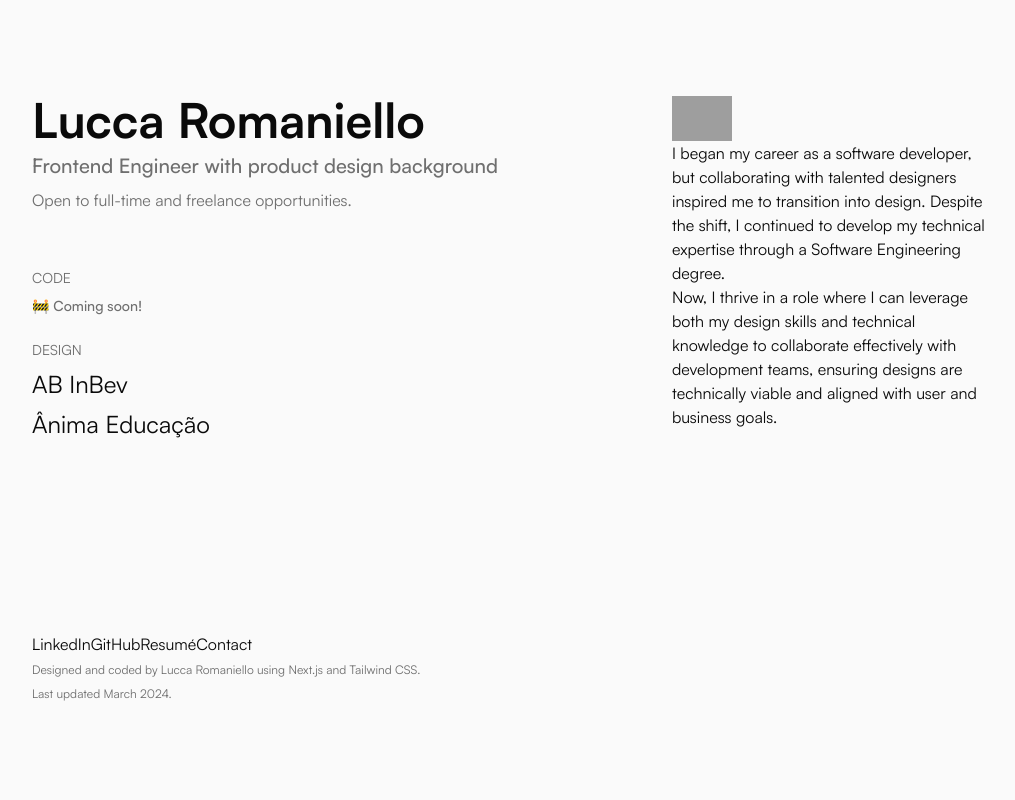
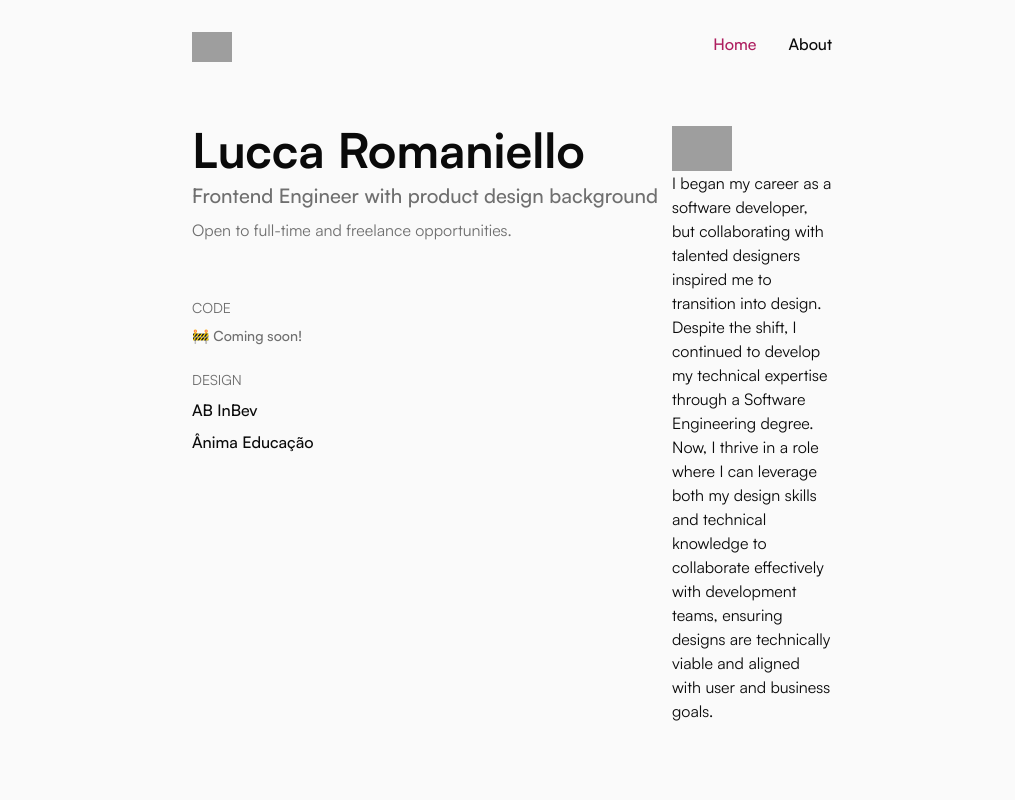
Before and after one commit to luccaromaniello/portfolio, a Next.js app: page / in a window 1280 px wide. Shown: the top 800 px of the page, without its empty margins (128-1143 px from the left). Built offline with nearby package versions, Linux system fonts and the light colour scheme; grey boxes are pictures that could not be loaded.

Commit message:
Structure top nav and reestyle menu items

```diff
--- a/src/app/page.tsx
+++ b/src/app/page.tsx
@@ -1,9 +1,12 @@
 import SideNavigation from "@/components/SideNavigation";
+import TopNavigation from "@/components/TopNavigation";
 import Image from "next/image";
 
 export default function Home() {
   return (
-    <main className="grid grid-cols-[480px_1fr] gap-40 px-40 py-24 h-screen">
+    <div className="flex flex-col gap-16 px-80 py-8">
+      <TopNavigation />
+      <main className="grid grid-cols-[480px_1fr] h-screen">
         <SideNavigation />
         <div>
           <Image
@@ -17,5 +20,6 @@ export default function Home() {
           <p>Now, I thrive in a role where I can leverage both my design skills and technical knowledge to collaborate effectively with development teams, ensuring designs are technically viable and aligned with user and business goals.</p>
         </div>
       </main>
+    </div>
   );
 }
--- a/src/components/LogoHeader/index.tsx
+++ b/src/components/LogoHeader/index.tsx
@@ -1,6 +1,3 @@
-import Link from "next/link";
-// import Image from "next/image";
-
 export default function Footer() {
   return (
     <div className="flex flex-col gap-2">
--- a/src/components/MenuItem/index.tsx
+++ b/src/components/MenuItem/index.tsx
@@ -8,6 +8,6 @@ interface MenuItemProps {
 
 export const MenuItem = ({ name, pageReference, active }: MenuItemProps) => {
   return active ?
-    <Link href={pageReference} className="text-2xl font-normal text-primary-main hover:text-content-tertiary">{name}</Link> :
-    <Link href={pageReference} className="text-2xl font-normal hover:text-content-tertiary">{name}</Link>
+    <Link href={pageReference} className="text-base font-medium text-primary-main hover:text-content-tertiary">{name}</Link> :
+    <Link href={pageReference} className="text-base font-medium hover:text-content-tertiary">{name}</Link>
 };
--- /dev/null
+++ b/src/components/TopNavigation/index.tsx
@@ -0,0 +1,41 @@
+'use client'
+
+import { MenuItem } from "../MenuItem";
+import { usePathname } from "next/navigation";
+import Image from "next/image";
+
+export default function SideNavigation() {
+  const pathname = usePathname();
+
+  const pages = [
+    {
+      href: '/',
+      title: 'Home',
+    },
+    {
+      href: '/about',
+      title: 'About',
+    },
+  ];
+
+  return (
+    <nav className="flex flex-row w-full gap-4 justify-between">
+      <Image
+        src="/lucca-icon.svg"
+        alt="An illustration of Lucca holding a laptop with mountains and a galaxy sky behind."
+        width={40}
+        height={40}
+        priority
+      />
+      <div className="">
+        <ul className="flex flex-row gap-8">
+          {pages.map(({ href, title }) => (
+            <li className="" key={title}>
+              <MenuItem name={title} pageReference={href} active={pathname === href} />
+            </li>
+          ))}
+        </ul>
+      </div>
+    </nav>
+  )
+}
```
Also changed, not shown: src/components/MenuItem/style.css (deleted). Lines whose indentation alone changed are shown as unchanged.
